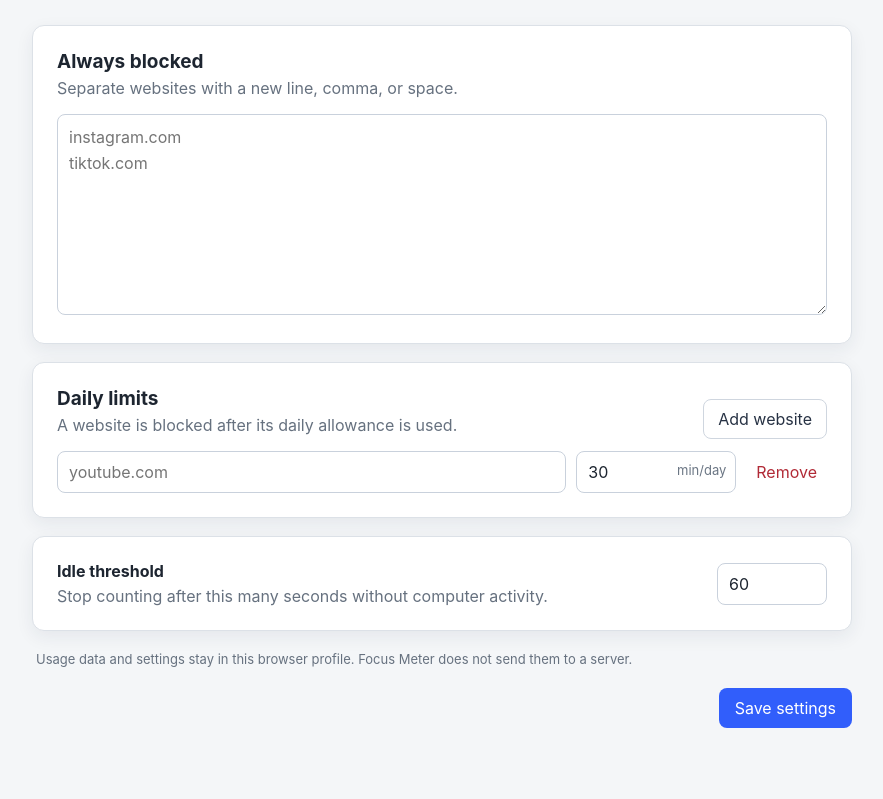
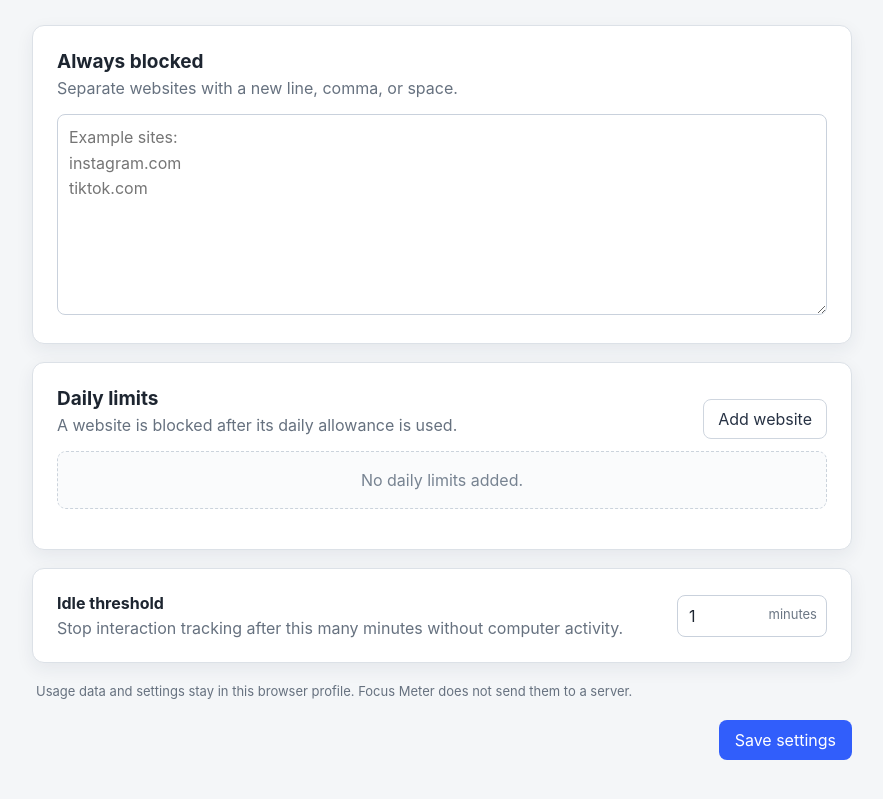
Before and after one commit to KimboPulus/Chrome-Extension-, a browser extension: page options/options.html in a window 1280 px wide. Shown: the part 149-948 px from the top of the page, without its empty margins (198-1081 px from the left). Drawn offline with Linux system fonts and the light colour scheme.

Commit message:
Refine settings form controls

```diff
--- a/lib/settings.js
+++ b/lib/settings.js
@@ -52,9 +52,33 @@
     return limits;
   }
 
+  function secondsToMinutes(seconds) {
+    const numericSeconds = Number(seconds);
+    if (!Number.isFinite(numericSeconds)) {
+      return 1;
+    }
+
+    return Math.round((numericSeconds / 60) * 100) / 100;
+  }
+
+  function minutesToSeconds(minutes) {
+    const numericMinutes = Number(minutes);
+    if (
+      !Number.isFinite(numericMinutes) ||
+      numericMinutes < 0.25 ||
+      numericMinutes > 15
+    ) {
+      throw new Error("Idle threshold must be between 0.25 and 15 minutes.");
+    }
+
+    return Math.round(numericMinutes * 60);
+  }
+
   const api = {
+    minutesToSeconds,
     parseBlockedSites,
-    parseDailyLimits
+    parseDailyLimits,
+    secondsToMinutes
   };
 
   root.FocusSettings = api;
--- a/options/options.css
+++ b/options/options.css
@@ -72,6 +72,25 @@ textarea {
   width: 110px;
 }
 
+.idle-input {
+  position: relative;
+  width: 150px;
+}
+
+.idle-input input {
+  width: 100%;
+  padding-right: 64px;
+}
+
+.idle-input span {
+  position: absolute;
+  top: 11px;
+  right: 10px;
+  color: #6b7684;
+  font-size: 13px;
+  pointer-events: none;
+}
+
 .compact-section label {
   display: grid;
   gap: 5px;
@@ -80,6 +99,16 @@ textarea {
 .limits-list {
   display: grid;
   gap: 10px;
+}
+
+.limits-empty {
+  padding: 18px;
+  margin: 0;
+  text-align: center;
+  color: #778391;
+  border: 1px dashed #cbd3dc;
+  border-radius: 9px;
+  background: #fafbfc;
 }
 
 .limit-row {
@@ -143,4 +172,8 @@ textarea {
   .compact-section input {
     width: 100%;
   }
+
+  .idle-input {
+    width: 100%;
+  }
 }
--- a/options/options.html
+++ b/options/options.html
@@ -19,7 +19,7 @@
       <section class="card settings-section">
         <h2>Always blocked</h2>
         <p class="muted">Separate websites with a new line, comma, or space.</p>
-        <textarea id="blocked-sites" rows="7" placeholder="instagram.com&#10;tiktok.com"></textarea>
+        <textarea id="blocked-sites" rows="7" placeholder="Example sites:&#10;instagram.com&#10;tiktok.com"></textarea>
       </section>
 
       <section class="card settings-section">
@@ -30,15 +30,20 @@
           </div>
           <button id="add-limit" class="secondary-button" type="button">Add website</button>
         </div>
-        <div id="limits-list" class="limits-list"></div>
+        <div id="limits-list" class="limits-list">
+          <p id="limits-empty" class="limits-empty">No daily limits added.</p>
+        </div>
       </section>
 
       <section class="card settings-section compact-section">
         <label for="idle-threshold">
           <strong>Idle threshold</strong>
-          <span class="muted">Stop counting after this many seconds without computer activity.</span>
+          <span class="muted">Stop interaction tracking after this many minutes without computer activity.</span>
         </label>
-        <input id="idle-threshold" type="number" min="15" max="900" step="5">
+        <div class="idle-input">
+          <input id="idle-threshold" type="number" min="0.25" max="15" step="0.25" aria-label="Idle threshold in minutes">
+          <span>minutes</span>
+        </div>
       </section>
 
       <p class="privacy-note">
--- a/options/options.js
+++ b/options/options.js
@@ -2,6 +2,7 @@
 
 const limitsList = document.getElementById("limits-list");
 const limitRowTemplate = document.getElementById("limit-row-template");
+const limitsEmpty = document.getElementById("limits-empty");
 const settingsForm = document.getElementById("settings-form");
 const blockedSitesInput = document.getElementById("blocked-sites");
 const idleThresholdInput = document.getElementById("idle-threshold");
@@ -11,8 +12,16 @@ function addLimitRow(domain = "", minutes = 30) {
   const row = limitRowTemplate.content.firstElementChild.cloneNode(true);
   row.querySelector(".limit-domain").value = domain;
   row.querySelector(".limit-minutes").value = minutes;
-  row.querySelector(".remove-limit").addEventListener("click", () => row.remove());
+  row.querySelector(".remove-limit").addEventListener("click", () => {
+    row.remove();
+    updateLimitsEmptyState();
+  });
   limitsList.append(row);
+  updateLimitsEmptyState();
+}
+
+function updateLimitsEmptyState() {
+  limitsEmpty.hidden = Boolean(limitsList.querySelector(".limit-row"));
 }
 
 document.getElementById("add-limit").addEventListener("click", () => addLimitRow());
@@ -40,18 +49,17 @@ function parseDailyLimits() {
 
 function populateSettings(settings) {
   blockedSitesInput.value = settings.blockedSites.join("\n");
-  idleThresholdInput.value = settings.idleThresholdSeconds;
-  limitsList.replaceChildren();
+  idleThresholdInput.value = FocusSettings.secondsToMinutes(
+    settings.idleThresholdSeconds
+  );
+  limitsList.querySelectorAll(".limit-row").forEach((row) => row.remove());
 
   const entries = Object.entries(settings.dailyLimits);
-  if (entries.length === 0) {
-    addLimitRow();
-    return;
-  }
-
   for (const [domain, minutes] of entries) {
     addLimitRow(domain, minutes);
   }
+
+  updateLimitsEmptyState();
 }
 
 async function loadSettings() {
@@ -66,14 +74,9 @@ settingsForm.addEventListener("submit", async (event) => {
   saveButton.disabled = true;
 
   try {
-    const idleThresholdSeconds = Number(idleThresholdInput.value);
-    if (
-      !Number.isFinite(idleThresholdSeconds) ||
-      idleThresholdSeconds < 15 ||
-      idleThresholdSeconds > 900
-    ) {
-      throw new Error("Idle threshold must be between 15 and 900 seconds.");
-    }
+    const idleThresholdSeconds = FocusSettings.minutesToSeconds(
+      idleThresholdInput.value
+    );
 
     const response = await chrome.runtime.sendMessage({
       type: "SAVE_SETTINGS",
--- a/package.json
+++ b/package.json
@@ -1,6 +1,6 @@
 {
   "name": "focus-meter-extension",
-  "version": "1.1.0",
+  "version": "1.1.1",
   "private": true,
   "description": "A local-first Chrome extension for tracking active browsing time.",
   "scripts": {
```
Also changed, not shown: tests/settings.test.js (+20 -1 lines), README.md, manifest.json.
